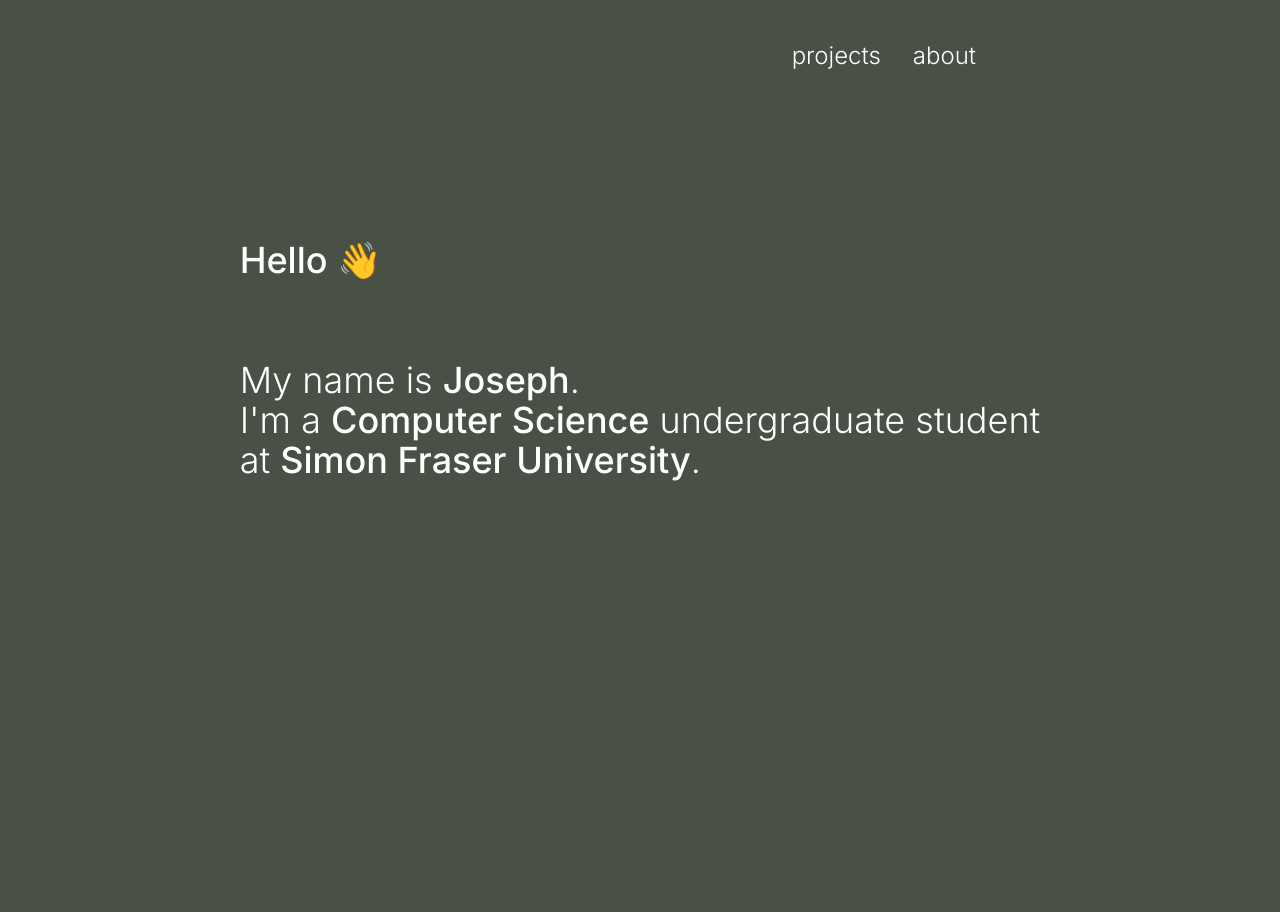
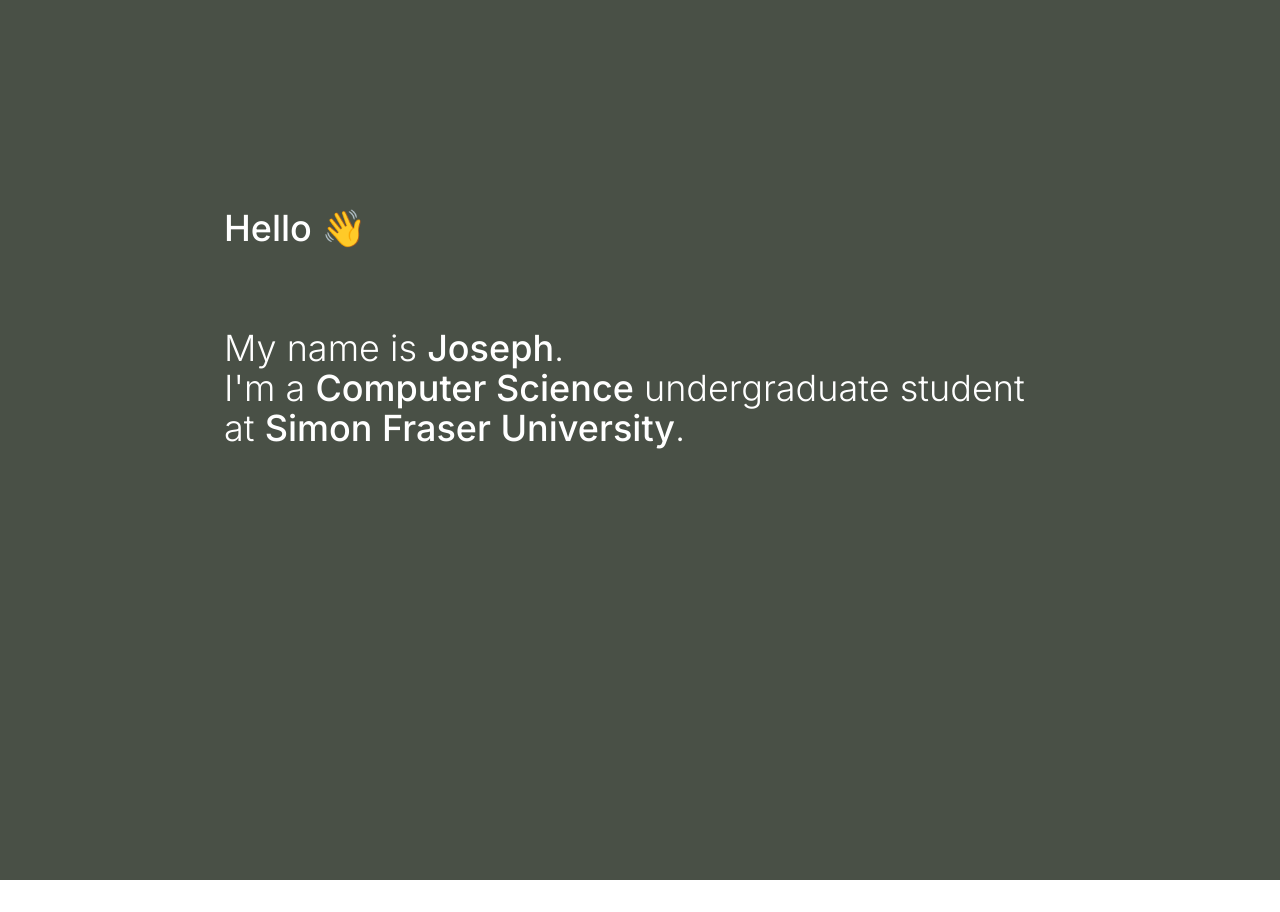
Before and after one commit to nevadoj/nevadoj.github.io, a React (Create React App) app: page / in a window 1280 px wide. After the commit the page ends 880 px from the top, so only its background shows below. Built offline with nearby package versions, Linux system fonts and the light colour scheme; the HTML template or start-up script is replaced by a standard one.

Commit message:
adjust padding and spacings

```diff
--- a/src/components/Home.jsx
+++ b/src/components/Home.jsx
@@ -5,11 +5,10 @@
     <div name="home" className="h-screen w-full bg-[#495046] text-white">
       <div className="max-w-screen-lg mx-auto flex flex-col items-center justify-center h-full md:flex-row">
         <div className="pb-96">
-             <h2 className="text-4xl font-medium py-20">Hello 👋</h2>
-             <div className='font-light'>
-              <p className="text-4xl">My name is <span className="font-medium">Joseph</span>.</p>
-              <p className="text-4xl">I'm a <span className="font-medium">Computer Science</span> undergraduate student</p>
-              <p className='text-4xl'>at <span className="font-medium">Simon Fraser University</span>.</p>
+             <div className='font-light max-w-4xl mx-24'>
+              <h2 className="text-4xl font-medium py-20">Hello 👋</h2>
+                <p className="text-4xl">My name is <span className="font-medium">Joseph</span>.</p>
+                <p className='text-4xl'>I'm a <span className="font-medium"> Computer Science</span> undergraduate student at <span className="font-medium">Simon Fraser University</span>.</p>
              </div>
         </div>
       </div>
--- a/src/components/NavBar.jsx
+++ b/src/components/NavBar.jsx
@@ -33,12 +33,14 @@
     // </div>
 
     <div className='flex justify-end text-2xl text-white bg-[#495046]'>
-      <ul className="hidden md:flex pr-72 my-10">
-        {links.map(({ id, link }) => (
-          <li key={id} className="px-4 cursor-pointer font-light">
-            {link}
-          </li>
-        ))}
+      <ul className="my-10 pr-64">
+        <div className="hidden 2xl:flex">
+          {links.map(({ id, link }) => (
+            <li key={id} className="px-4 cursor-pointer font-light">
+              {link}
+            </li>
+          ))}
+        </div>
       </ul>
     </div>
   )
```
